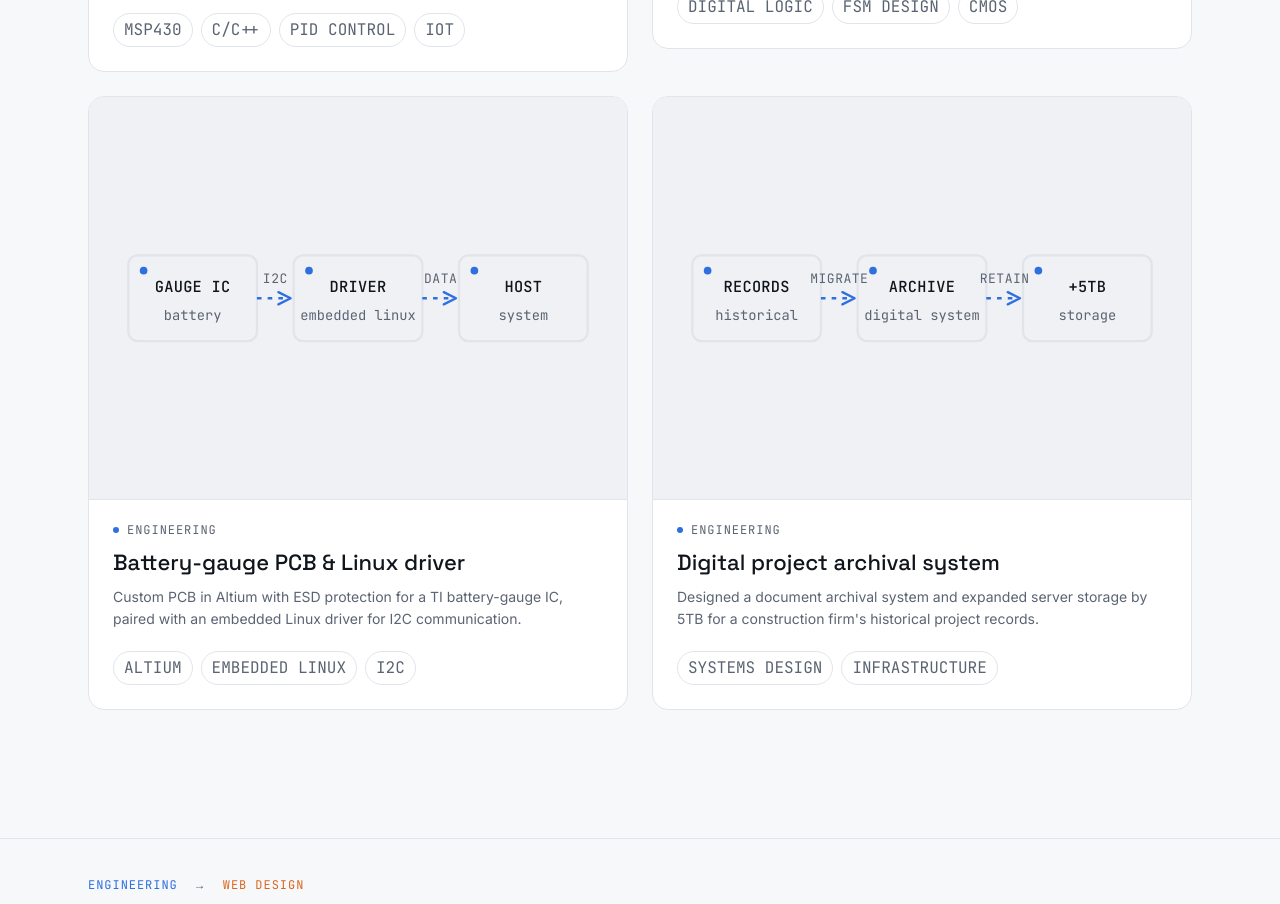
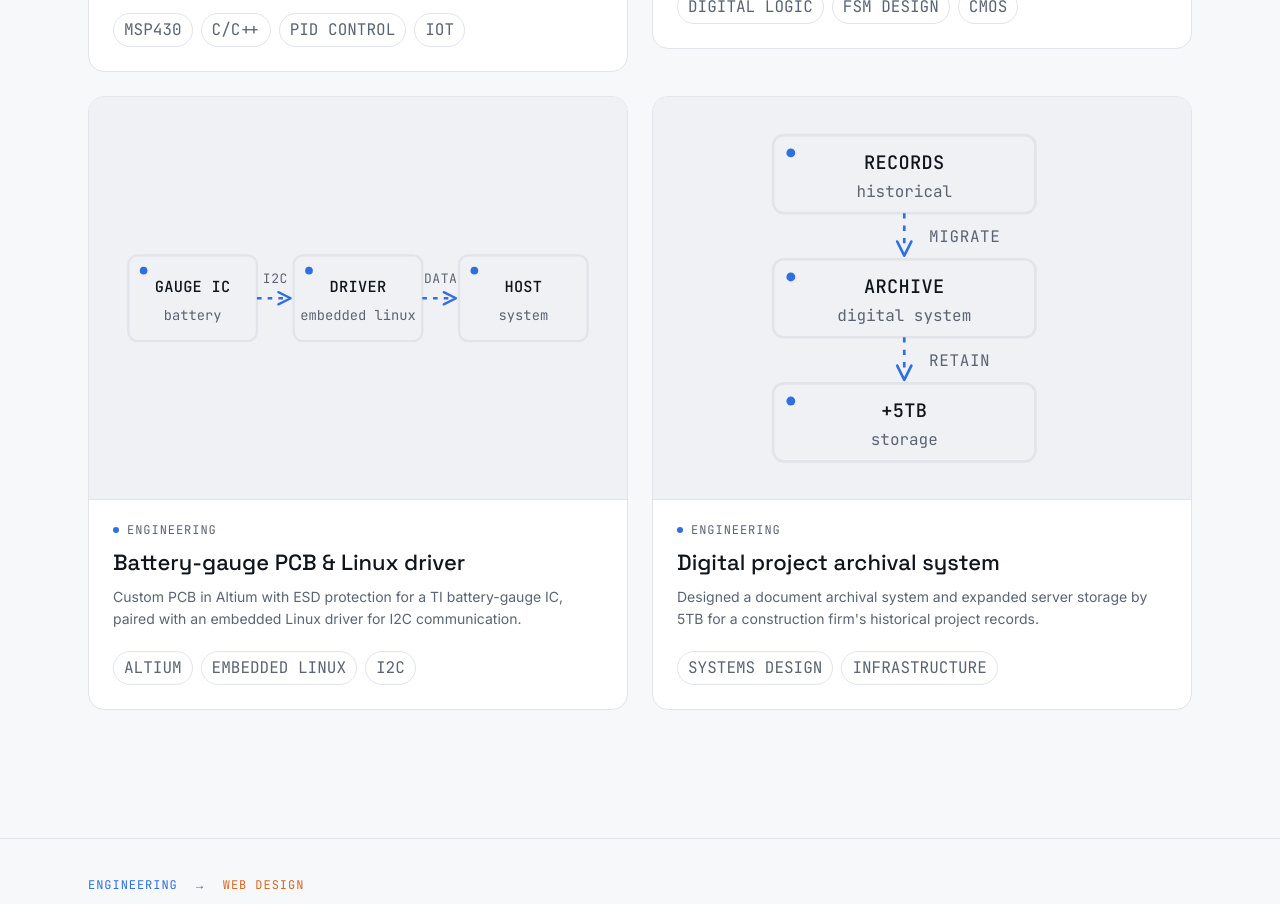
Before and after one commit to mdeal871/portfolio, a Next.js app: page / in a window 1280 px wide. Shown: the part 1880-2784 px from the top of the page. Built offline with nearby package versions, Linux system fonts and the light colour scheme.

Commit message:
Fixed diagram

```diff
--- a/components/ui/project-diagrams.tsx
+++ b/components/ui/project-diagrams.tsx
@@ -101,6 +101,104 @@ function FlowDiagram({
   );
 }
 
+// A vertical stack of the same three nodes — used where edge labels are
+// long enough that a horizontal gap doesn't give them room to breathe.
+// The label sits beside the connector instead of cramped above it.
+function FlowDiagramVertical({
+  nodes,
+  edgeLabels,
+}: {
+  nodes: [NodeData, NodeData, NodeData];
+  edgeLabels: [string, string];
+}) {
+  const nodeW = 148;
+  const nodeH = 44;
+  const x = 26;
+  const ys = [8, 78, 148];
+
+  return (
+    <svg viewBox="0 0 220 200" className="h-full w-full" preserveAspectRatio="xMidYMid meet">
+      {ys.map((y, i) => (
+        <g key={i}>
+          <rect
+            x={x}
+            y={y}
+            width={nodeW}
+            height={nodeH}
+            rx="6"
+            fill="none"
+            stroke="rgb(var(--border))"
+            strokeWidth="1.5"
+          />
+          <circle cx={x + 10} cy={y + 10} r="2.5" fill="rgb(var(--signal))" />
+          <text
+            x={x + nodeW / 2}
+            y={y + nodeH / 2 - (nodes[i].sub ? 3 : -4)}
+            textAnchor="middle"
+            fontFamily="var(--font-jetbrains-mono), monospace"
+            fontSize="10.5"
+            fontWeight="500"
+            letterSpacing="0.02em"
+            fill="rgb(var(--text))"
+          >
+            {nodes[i].label}
+          </text>
+          {nodes[i].sub && (
+            <text
+              x={x + nodeW / 2}
+              y={y + nodeH / 2 + 13}
+              textAnchor="middle"
+              fontFamily="var(--font-jetbrains-mono), monospace"
+              fontSize="9"
+              fill="rgb(var(--text-muted))"
+            >
+              {nodes[i].sub}
+            </text>
+          )}
+        </g>
+      ))}
+
+      {[0, 1].map((i) => {
+        const y1 = ys[i] + nodeH;
+        const y2 = ys[i + 1];
+        const midX = x + nodeW / 2;
+        return (
+          <g key={i}>
+            <line
+              x1={midX}
+              y1={y1}
+              x2={midX}
+              y2={y2 - 6}
+              stroke="rgb(var(--signal))"
+              strokeWidth="1.5"
+              strokeDasharray="3 4"
+            />
+            <path
+              d={`M${midX - 4} ${y2 - 10} L${midX} ${y2 - 2} L${midX + 4} ${y2 - 10}`}
+              fill="none"
+              stroke="rgb(var(--signal))"
+              strokeWidth="1.5"
+              strokeLinecap="round"
+              strokeLinejoin="round"
+            />
+            <text
+              x={midX + 14}
+              y={(y1 + y2) / 2 + 3}
+              textAnchor="start"
+              fontFamily="var(--font-jetbrains-mono), monospace"
+              fontSize="9"
+              letterSpacing="0.04em"
+              fill="rgb(var(--text-muted))"
+            >
+              {edgeLabels[i].toUpperCase()}
+            </text>
+          </g>
+        );
+      })}
+    </svg>
+  );
+}
+
 export function BatteryGaugeDiagram() {
   return (
     <div className="flex h-full w-full items-center justify-center bg-surface-2 p-6">
@@ -119,7 +217,7 @@ export function BatteryGaugeDiagram() {
 export function ArchivalSystemDiagram() {
   return (
     <div className="flex h-full w-full items-center justify-center bg-surface-2 p-6">
-      <FlowDiagram
+      <FlowDiagramVertical
         nodes={[
           { label: "RECORDS", sub: "historical" },
           { label: "ARCHIVE", sub: "digital system" },
```
